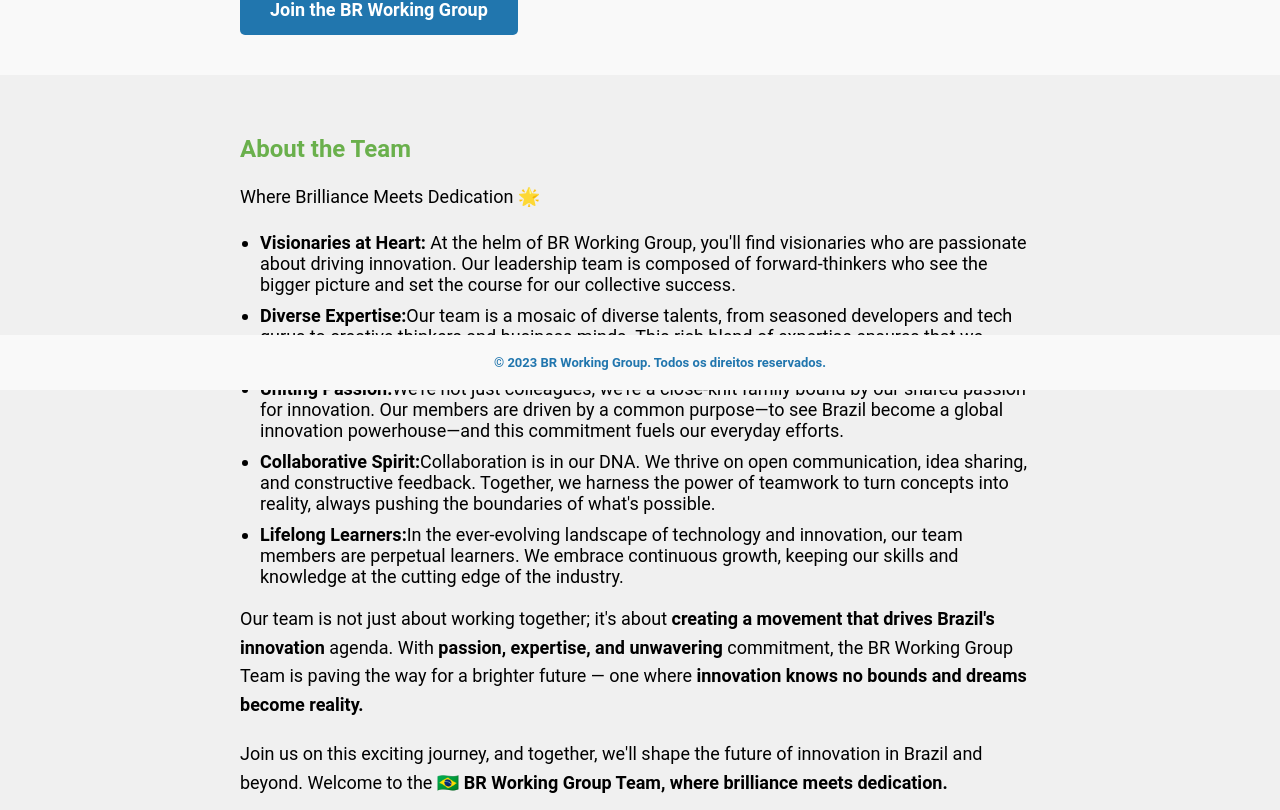
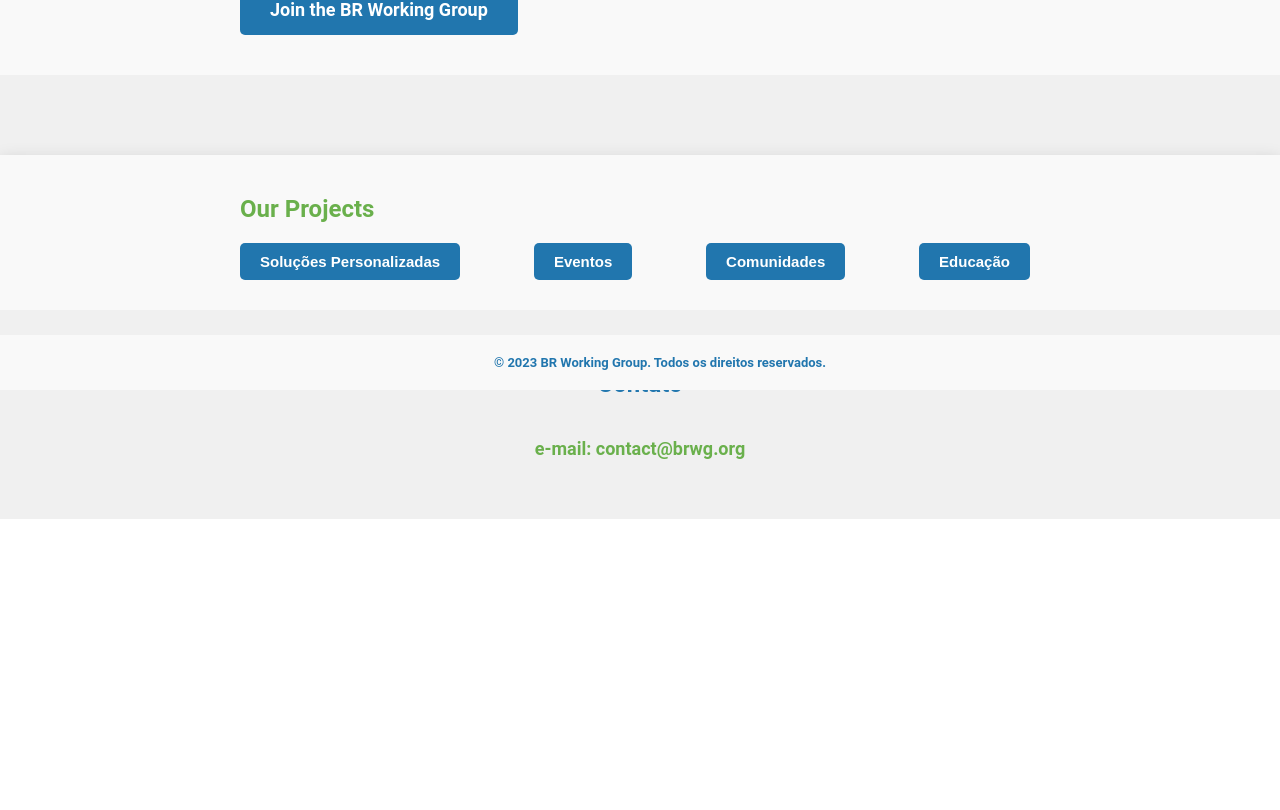
Before and after one commit to brwg/landing-page, a SvelteKit app: page / in a window 1280 px wide. Shown: the part 410-1220 px from the top of the page. After the commit the page ends 929 px from the top, so only its background shows below. Built offline with nearby package versions, Linux system fonts and the light colour scheme.

Commit message:
docs: temporarily remove info from AboutUs section
Signed-off-by: Alexandre Nicastro <alexandre.nicastro@nikas.org>

```diff
--- a/src/routes/components/AboutUs.svelte
+++ b/src/routes/components/AboutUs.svelte
@@ -1,26 +1,8 @@
 <!-- TeamInfo.svelte -->
 <section id="team" class="team">
     <div class="team-content">
-      <h2>About the Team</h2>
-      <p>
-        Where Brilliance Meets Dedication 🌟
-      </p>
-
-      <ul>
-        <li><strong>Visionaries at Heart:</strong> At the helm of BR Working Group, you'll find visionaries who are passionate about driving innovation. Our leadership team is composed of forward-thinkers who see the bigger picture and set the course for our collective success.</li>
-        <li><strong>Diverse Expertise:</strong>Our team is a mosaic of diverse talents, from seasoned developers and tech gurus to creative thinkers and business minds. This rich blend of expertise ensures that we approach challenges from multiple angles, finding the most effective solutions.</li>
-        <li><strong>Uniting Passion:</strong>We're not just colleagues; we're a close-knit family bound by our shared passion for innovation. Our members are driven by a common purpose—to see Brazil become a global innovation powerhouse—and this commitment fuels our everyday efforts.</li>
-        <li><strong>Collaborative Spirit:</strong>Collaboration is in our DNA. We thrive on open communication, idea sharing, and constructive feedback. Together, we harness the power of teamwork to turn concepts into reality, always pushing the boundaries of what's possible.</li>
-        <li><strong>Lifelong Learners:</strong>In the ever-evolving landscape of technology and innovation, our team members are perpetual learners. We embrace continuous growth, keeping our skills and knowledge at the cutting edge of the industry.</li>
-     </ul>
-
-      <p>
-        Our team is not just about working together; it's about <strong>creating a movement that drives Brazil's innovation</strong> agenda. With <strong>passion, expertise, and unwavering</strong> commitment, the BR Working Group Team is paving the way for a brighter future — one where <strong>innovation knows no bounds and dreams become reality.</strong>
-      </p>
-
-      <p>
-        Join us on this exciting journey, and together, we'll shape the future of innovation in Brazil and beyond. Welcome to the 🇧🇷 <strong>BR Working Group Team, where brilliance meets dedication.</strong>
-      </p>
+      <!-- <h2>About the Team</h2>
+      <p></p> -->
     </div>
   </section>
 
```
